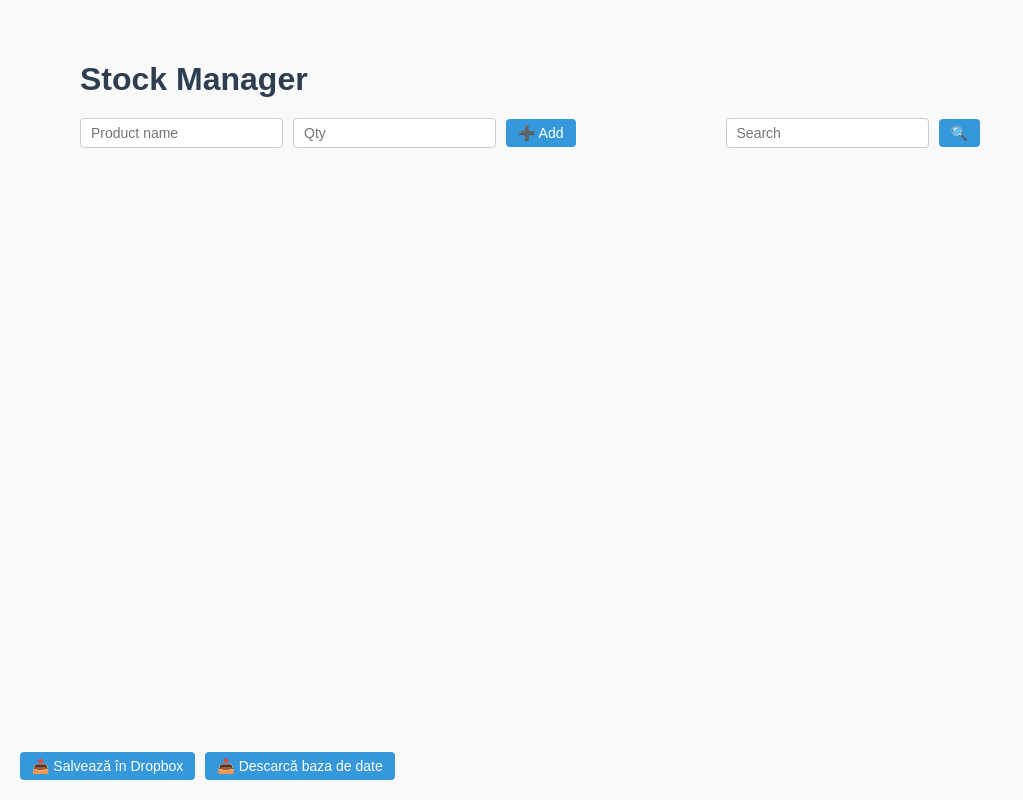
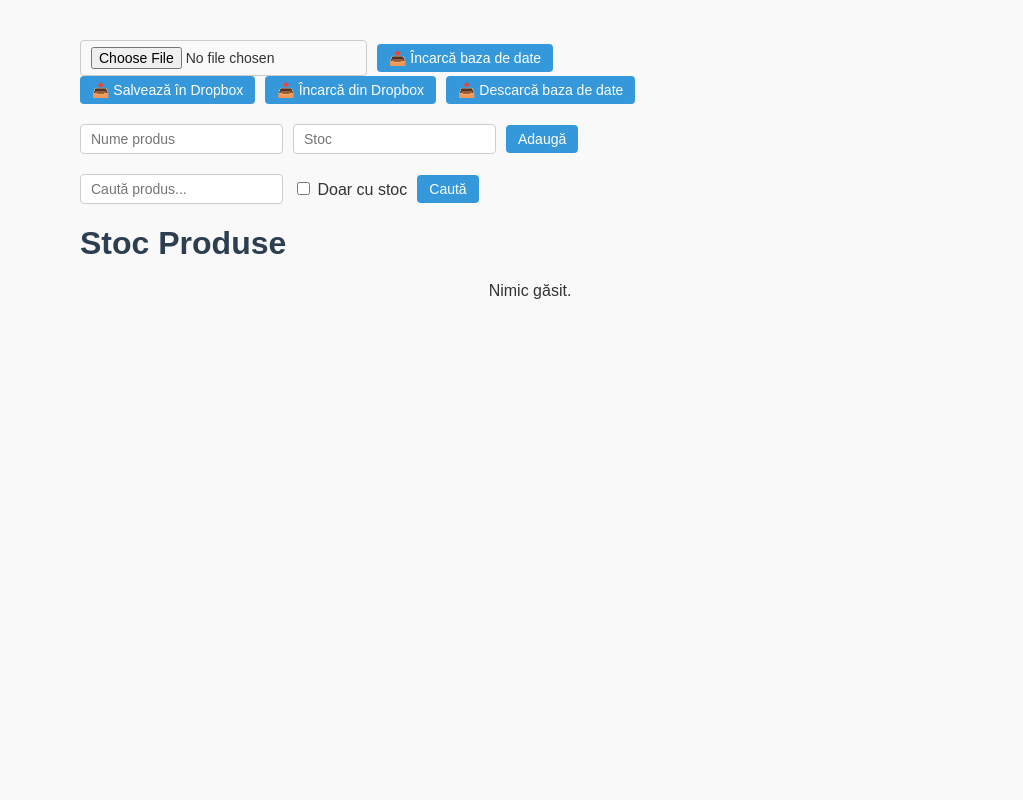
Before and after one commit to gsmcontactct/stock-web-app, a Flask app: page / in a window 1280 px wide. Shown: the whole page, without its empty margins (0-1023 px from the left). Run offline with Flask 3, Linux system fonts and the light colour scheme; data that the repository does not hold is empty.

Commit message:
restore clean UI

```diff
--- a/app.py
+++ b/app.py
@@ -1,80 +1,82 @@
-from flask import Flask, render_template, request, redirect, send_file
+from flask import Flask, render_template, request, redirect, url_for, send_file
 import sqlite3
 import os
+import re
 import dropbox
 
 app = Flask(__name__)
 DB_FILE = "inventory.db"
 
-# === Dropbox config from environment variables ===
+# === Dropbox config (SAME as first app) ===
 DROPBOX_APP_KEY = os.getenv("DROPBOX_APP_KEY")
 DROPBOX_APP_SECRET = os.getenv("DROPBOX_APP_SECRET")
 DROPBOX_REFRESH_TOKEN = os.getenv("DROPBOX_REFRESH_TOKEN")
 
 def get_dropbox_client():
     if not DROPBOX_APP_KEY or not DROPBOX_APP_SECRET or not DROPBOX_REFRESH_TOKEN:
-        raise ValueError("Missing Dropbox credentials in environment variables")
+        raise ValueError("Missing Dropbox credentials")
     return dropbox.Dropbox(
         oauth2_refresh_token=DROPBOX_REFRESH_TOKEN,
         app_key=DROPBOX_APP_KEY,
         app_secret=DROPBOX_APP_SECRET
     )
 
-# === Database functions ===
+def normalize(text):
+    return re.sub(r'[^a-z0-9 ]', '', text.lower().strip())
+
 def init_db():
     conn = sqlite3.connect(DB_FILE)
     c = conn.cursor()
-    c.execute('''
+    c.execute("""
         CREATE TABLE IF NOT EXISTS inventory (
             id INTEGER PRIMARY KEY AUTOINCREMENT,
-            name TEXT NOT NULL,
-            sku TEXT UNIQUE NOT NULL,
-            stock INTEGER NOT NULL
+            name TEXT,
+            sku TEXT UNIQUE,
+            stock INTEGER
         )
-    ''')
+    """)
     conn.commit()
     conn.close()
 
-def get_all_products():
+init_db()
+
+@app.route("/")
+def index():
     conn = sqlite3.connect(DB_FILE)
     c = conn.cursor()
     c.execute("SELECT * FROM inventory ORDER BY id DESC")
     products = c.fetchall()
     conn.close()
-    return products
-
-# === Routes ===
-@app.route("/")
-def index():
-    init_db()
-    products = get_all_products()
     return render_template("index.html", products=products, search="", in_stock_only=False)
 
 @app.route("/add", methods=["POST"])
 def add_product():
-    name = request.form.get("name").strip()
+    name = request.form.get("name", "").strip()
     try:
-        stock = int(request.form.get("stock"))
+        stock = int(request.form.get("stock", 0))
     except:
         stock = 0
 
     if not name:
-        return redirect("/")
+        return redirect(url_for("index"))
 
     conn = sqlite3.connect(DB_FILE)
     c = conn.cursor()
     c.execute("SELECT MAX(id) FROM inventory")
     max_id = c.fetchone()[0] or 0
     sku = f"PROD{str(max_id + 1).zfill(3)}"
-    c.execute("INSERT INTO inventory (name, sku, stock) VALUES (?, ?, ?)", (name, sku, stock))
+    c.execute(
+        "INSERT INTO inventory (name, sku, stock) VALUES (?, ?, ?)",
+        (name, sku, stock)
+    )
     conn.commit()
     conn.close()
-    return redirect("/")
+    return redirect(url_for("index"))
 
 @app.route("/update/<int:product_id>", methods=["POST"])
 def update_product(product_id):
     try:
-        stock = int(request.form.get("stock"))
+        stock = int(request.form.get("stock", 0))
     except:
         stock = 0
 
@@ -83,7 +85,7 @@ def update_product(product_id):
     c.execute("UPDATE inventory SET stock=? WHERE id=?", (stock, product_id))
     conn.commit()
     conn.close()
-    return redirect("/")
+    return redirect(url_for("index"))
 
 @app.route("/delete/<int:product_id>")
 def delete_product(product_id):
@@ -92,62 +94,68 @@ def delete_product(product_id):
     c.execute("DELETE FROM inventory WHERE id=?", (product_id,))
     conn.commit()
     conn.close()
-    return redirect("/")
+    return redirect(url_for("index"))
 
-@app.route("/search", methods=["GET"])
+@app.route("/search")
 def search():
-    query = request.args.get("q", "").strip().lower()
+    query = normalize(request.args.get("q", ""))
     in_stock_only = request.args.get("in_stock_only") == "on"
 
-    all_products = get_all_products()
+    conn = sqlite3.connect(DB_FILE)
+    c = conn.cursor()
+    c.execute("SELECT * FROM inventory")
+    rows = c.fetchall()
+    conn.close()
+
     filtered = [
-        p for p in all_products
-        if query in p[1].lower() or query in p[2].lower()
-        if not in_stock_only or p[3] > 0
+        r for r in rows
+        if (query in normalize(r[1]) or query in normalize(r[2]))
+        and (not in_stock_only or r[3] > 0)
     ]
-    return render_template("index.html", products=filtered, search=query, in_stock_only=in_stock_only)
 
-# === Dropbox routes ===
-@app.route("/save-dropbox")
-def save_dropbox():
-    try:
-        dbx = get_dropbox_client()
-        with open(DB_FILE, "rb") as f:
-            dbx.files_upload(f.read(), f"/{DB_FILE}", mode=dropbox.files.WriteMode("overwrite"))
-        return redirect("/")
-    except Exception as e:
-        print("Dropbox save error:", e)
-        return f"Dropbox save error: {e}", 500
+    return render_template(
+        "index.html",
+        products=filtered,
+        search=query,
+        in_stock_only=in_stock_only
+    )
 
-@app.route("/load-dropbox")
-def load_dropbox():
-    try:
-        dbx = get_dropbox_client()
-        _, res = dbx.files_download(f"/{DB_FILE}")
-        with open(DB_FILE, "wb") as f:
-            f.write(res.content)
-        return redirect("/")
-    except Exception as e:
-        print("Dropbox load error:", e)
-        return f"Dropbox load error: {e}", 500
+# === SAME EXTRA FUNCTIONALITY AS FIRST APP ===
 
-# Optional: Download DB locally
 @app.route("/download-db")
 def download_db():
     return send_file(DB_FILE, as_attachment=True)
 
-# Optional: Upload DB manually
 @app.route("/upload-db", methods=["POST"])
 def upload_db():
     if "file" not in request.files:
-        return "No file part", 400
+        return "No file", 400
     file = request.files["file"]
     if file.filename == "":
         return "No selected file", 400
+
     file.save(DB_FILE)
     init_db()
-    return redirect("/")
+    return redirect(url_for("index"))
+
+@app.route("/save-dropbox")
+def save_dropbox():
+    dbx = get_dropbox_client()
+    with open(DB_FILE, "rb") as f:
+        dbx.files_upload(
+            f.read(),
+            f"/{DB_FILE}",
+            mode=dropbox.files.WriteMode("overwrite")
+        )
+    return redirect(url_for("index"))
+
+@app.route("/load-dropbox")
+def load_dropbox():
+    dbx = get_dropbox_client()
+    _, res = dbx.files_download(f"/{DB_FILE}")
+    with open(DB_FILE, "wb") as f:
+        f.write(res.content)
+    return redirect(url_for("index"))
 
 if __name__ == "__main__":
-    init_db()
     app.run(debug=True)
--- a/static/style.css
+++ b/static/style.css
@@ -36,7 +36,8 @@ h1 {
 
 input[type="text"],
 input[type="number"],
-input[type="search"] {
+input[type="search"],
+input[type="file"] {
     padding: 6px 10px;
     border: 1px solid #ccc;
     border-radius: 4px;
@@ -55,6 +56,23 @@ button {
 
 button:hover {
     background-color: #2980b9;
+}
+
+.db-buttons {
+    display: flex;
+    gap: 10px;
+    flex-wrap: wrap;
+    margin-bottom: 20px;
+}
+
+a {
+    color: #3498db;
+    text-decoration: none;
+    font-size: 14px;
+}
+
+a:hover {
+    text-decoration: underline;
 }
 
 ul.product-list {
@@ -79,24 +97,10 @@ li.product-item {
     flex: 1 1 200px;
 }
 
-.product-actions a {
-    color: #e74c3c;
-    font-size: 18px;
-    text-decoration: none;
-}
-
-.product-actions a:hover {
-    text-decoration: underline;
-}
-
-/* BOTTOM LEFT DROPBOX BUTTONS */
-.db-buttons {
-    position: fixed;
-    bottom: 20px;
-    left: 20px;
+.product-actions {
     display: flex;
-    gap: 10px;
-    z-index: 1000;
+    gap: 8px;
+    align-items: center;
 }
 
 @media (max-width: 700px) {
@@ -109,8 +113,4 @@ li.product-item {
         margin-left: 20px;
         margin-right: 20px;
     }
-
-    .db-buttons {
-        flex-direction: column;
-    }
 }
--- a/templates/index.html
+++ b/templates/index.html
@@ -1,59 +1,65 @@
 <!DOCTYPE html>
-<html lang="en">
+<html lang="ro">
 <head>
     <meta charset="UTF-8">
-    <title>Stock Manager</title>
-
-    <!-- IMPORTANT: correct static path -->
+    <title>Stoc Produse</title>
     <link rel="stylesheet" href="{{ url_for('static', filename='style.css') }}">
 </head>
 <body>
-
 <div class="container">
 
-    <h1>Stock Manager</h1>
+    <!-- DATABASE + DROPBOX (same idea as first app) -->
+    <form action="/upload-db" method="POST" enctype="multipart/form-data" class="form-row">
+        <input type="file" name="file" required>
+        <button type="submit">📤 Încarcă baza de date</button>
+    </form>
 
-    <!-- TOP BAR -->
+    <div class="db-buttons">
+        <a href="/save-dropbox"><button type="button">📤 Salvează în Dropbox</button></a>
+        <a href="/load-dropbox"><button type="button">📥 Încarcă din Dropbox</button></a>
+        <a href="/download-db"><button type="button">📥 Descarcă baza de date</button></a>
+    </div>
+
+    <!-- ADD + SEARCH -->
     <div class="top-bar">
-        <form method="POST" action="/add" class="form-row">
-            <input type="text" name="name" placeholder="Product name" required>
-            <input type="number" name="quantity" placeholder="Qty" required>
-            <button type="submit">➕ Add</button>
+        <form class="form-row" method="post" action="/add">
+            <input type="text" name="name" placeholder="Nume produs" required>
+            <input type="number" name="stock" placeholder="Stoc" min="0" required>
+            <button type="submit">Adaugă</button>
         </form>
 
-        <form method="GET" action="/" class="form-row">
-            <input type="search" name="q" placeholder="Search">
-            <button type="submit">🔍</button>
+        <form class="form-row" method="get" action="/search">
+            <input type="search" name="q" placeholder="Caută produs..." value="{{ search or '' }}">
+            <label>
+                <input type="checkbox" name="in_stock_only" {% if in_stock_only %}checked{% endif %}>
+                Doar cu stoc
+            </label>
+            <button type="submit">Caută</button>
         </form>
     </div>
 
-    <!-- PRODUCTS -->
+    <h1>Stoc Produse</h1>
+
+    <!-- PRODUCT LIST -->
     <ul class="product-list">
         {% for product in products %}
         <li class="product-item">
             <div class="product-info">
-                <strong>{{ product[1] }}</strong> — {{ product[2] }}
+                <strong>{{ product[1] }}</strong> ({{ product[2] }}) – Stoc:
             </div>
 
-            <div class="product-actions">
-                <a href="/delete/{{ product[0] }}">❌</a>
-            </div>
+            <form method="post" action="/update/{{ product[0] }}" class="product-actions">
+                <input type="number" name="stock" value="{{ product[3] }}" min="0">
+                <button type="submit">✔</button>
+                <a href="/delete/{{ product[0] }}"
+                   onclick="return confirm('Sigur vrei să ștergi produsul {{ product[1] }}?')">✖</a>
+            </form>
         </li>
+        {% else %}
+        <li style="text-align:center;">Nimic găsit.</li>
         {% endfor %}
     </ul>
 
 </div>
-
-<!-- BOTTOM LEFT BUTTONS -->
-<div class="db-buttons">
-    <form action="/dropbox_upload" method="POST">
-        <button type="submit">📤 Salvează în Dropbox</button>
-    </form>
-
-    <form action="/dropbox_download" method="POST">
-        <button type="submit">📥 Descarcă baza de date</button>
-    </form>
-</div>
-
 </body>
 </html>
```
